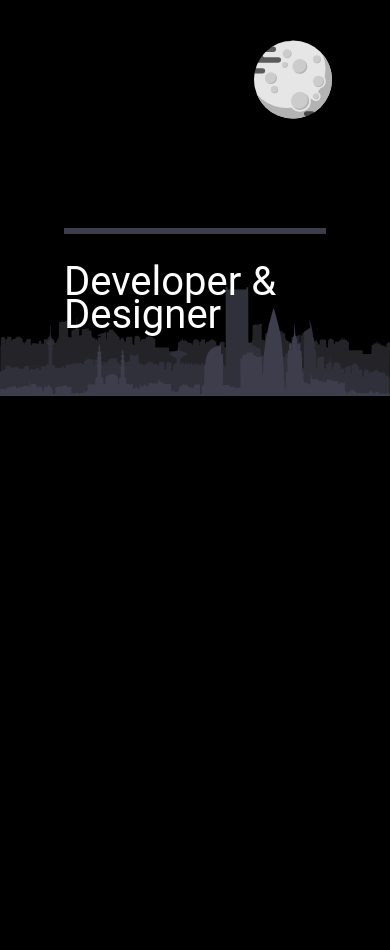
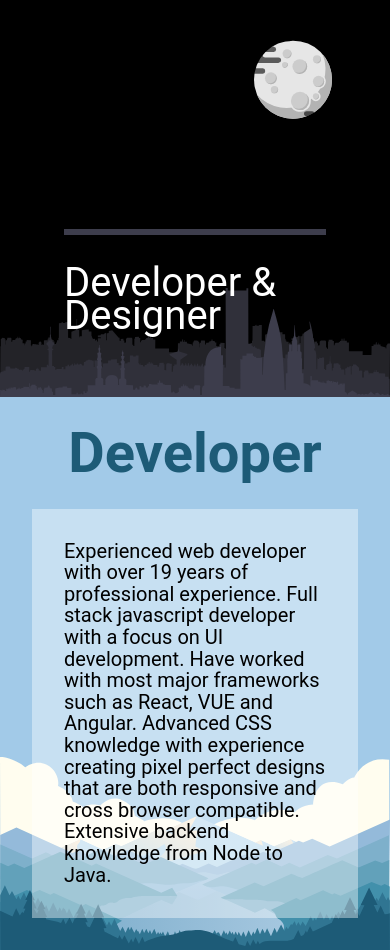
Before and after one commit to pbn04001/pete-nelson-web, a Vue app: page / in a window 390 px wide. Before the commit the page ends 844 px from the top, so only its background shows below. Built offline with nearby package versions, Linux system fonts and the light colour scheme.

Commit message:
Switch between responsive and non responsive almost done

```diff
--- a/package.json
+++ b/package.json
@@ -9,6 +9,7 @@
   },
   "dependencies": {
     "animejs": "^3.0.1",
+    "debounce": "^1.2.0",
     "modernizr": "^3.7.0",
     "register-service-worker": "^1.5.2",
     "vue": "^2.6.6",
--- a/src/components/HomeScroll.vue
+++ b/src/components/HomeScroll.vue
@@ -7,10 +7,11 @@
 
 <script>
 import { mapState } from 'vuex';
+import debounce from 'debounce';
 import { SCREEN_SIZE, getScreenSizeMax } from '@/utils/sizes';
 // Sections
-import IntroSection from './sections/IntroSection.vue';
-import MountainsSection from './sections/MountainsSection.vue';
+import IntroSection from './sections/intro/IntroSection.vue';
+import MountainsSection from './sections/mountains/MountainsSection.vue';
 
 export default {
   name: 'HomeScrollCustom',
@@ -43,7 +44,8 @@ export default {
     },
   },
   created() {
-    if (!this.isMobile()) {
+    this.isMobile = this.getIsMobile();
+    if (!this.isMobile) {
       // Preventing scrolling until first animating is complete
       window.scrollTo(0, 0);
       document.body.style.overflow = 'hidden';
@@ -55,10 +57,10 @@ export default {
       this.$refs.introSection,
       this.$refs.mountainSection,
     ];
-    if (!this.isMobile()) {
+    if (!this.isMobile) {
       this.calculatePositions();
       this.sections.forEach((section, index) => {
-        this.sections[index].reset();
+        this.sections[index].reset(false);
       });
       this.setHash();
       this.sections[this.currentSection].load()
@@ -74,8 +76,8 @@ export default {
     window.removeEventListener('resize', this.onResize);
   },
   methods: {
-    isMobile() {
-      return true; //window.innerWidth < getScreenSizeMax(SCREEN_SIZE.SM);
+    getIsMobile() {
+      return window.innerWidth < getScreenSizeMax(SCREEN_SIZE.SM);
     },
     getCurrentSection(section) {
       if (this.sections) {
@@ -87,10 +89,23 @@ export default {
       return 0;
     },
     onResize() {
+      const isMobile = this.getIsMobile();
       this.viewHeight = this.getViewHeight();
+      if (!isMobile) {
+        this.calculatePositions();
+        debounce(this.resetNoVisibleSections(), 200);
+      } else if (!this.isMobile) { // Only run once when first viewing mobile
+        this.$refs.pageScroll.style.height = 'auto';
+        this.sections.forEach((section, index) => {
+          this.sections[index].reset();
+        });
+      }
+      this.isMobile = isMobile;
+    },
+    resetNoVisibleSections() {
       this.sections.forEach((section, index) => {
         if (index !== this.currentSection) {
-          this.sections[index].reset();
+          this.sections[index].reset(false);
         }
       });
     },
--- a/src/components/sections/IntroSection.vue
+++ b/src/components/sections/intro/IntroSection.vue
@@ -1,7 +1,7 @@
 <template>
   <div ref="section" class="section intro">
     <div ref="introCard" class="intro__card">
-      <PeteNelson ref="peteNelson" class="intro__pete-nelson"/>
+      <h1><PeteNelson ref="peteNelson" class="intro__pete-nelson"/></h1>
       <div ref="introCardSub" class="intro__card_sub">
         <hr class="intro__card_bar" />
         <span class="intro__card_text">Developer & Designer</span>
@@ -77,15 +77,15 @@ export default {
     getHash() {
       return 'intro';
     },
-    reset() {
+    reset(visible = true) {
       this.visible = false;
-      this.$refs.introCard.style.transform = `translateX(${this.introCardOffScreen()}px)`;
-      this.$refs.skyLine1.style.transform = `translateY(${this.skyLine1OffScreen()}px)`;
-      this.$refs.skyLine2.style.transform = `translateY(${this.skyLine2OffScreen()}px)`;
-      this.$refs.skyLine3.style.transform = `translateY(${this.skyLine3OffScreen()}px)`;
-      this.$refs.moon.style.transform = `translateY(${this.moonOffScreen()}px)`;
-      this.$refs.cloud1.style.transform = `translateY(${this.cloud1OffScreen()}px)`;
-      this.$refs.cloud2.style.transform = `translateY(${this.cloud2OffScreen()}px)`;
+      this.$refs.introCard.style.transform = `translateX(${visible ? 0 : this.introCardOffScreen()}px)`;
+      this.$refs.skyLine1.style.transform = `translateY(${visible ? 0 : this.skyLine1OffScreen()}px)`;
+      this.$refs.skyLine2.style.transform = `translateY(${visible ? 0 : this.skyLine2OffScreen()}px)`;
+      this.$refs.skyLine3.style.transform = `translateY(${visible ? 0 : this.skyLine3OffScreen()}px)`;
+      this.$refs.moon.style.transform = `translateY(${visible ? 0 : this.moonOffScreen()}px)`;
+      this.$refs.cloud1.style.transform = `translateY(${visible ? 0 : this.cloud1OffScreen()}px)`;
+      this.$refs.cloud2.style.transform = `translateY(${visible ? 0 : this.cloud2OffScreen()}px)`;
     },
     showAnimated(offset, firstLoad) {
       this.visible = true;
--- a/src/components/sections/MountainsSection.vue
+++ b/src/components/sections/mountains/MountainsSection.vue
@@ -1,5 +1,14 @@
 <template>
   <div ref="section" class="section mountains">
+    <div ref="card" class="mountains__card">
+      <h1 class="mountains__title" >Developer</h1>
+      <div ref="cardSub" class="mountains__card_sub">
+        Experienced web developer with over 19 years of professional experience.  Full stack javascript developer
+        with a focus on UI development.  Have worked with most major frameworks such as React, VUE and Angular.
+        Advanced CSS knowledge with experience creating pixel perfect designs that are both responsive and cross browser compatible.
+        Extensive backend knowledge from Node to Java.
+      </div>
+    </div>
     <Mountains1 ref="mountains1" class="mountains__mountains mountains__mountains--1" />
     <Mountains2 ref="mountains2" class="mountains__mountains mountains__mountains--2" />
     <Clouds ref="clouds" class="mountains__clouds" />
@@ -54,18 +63,26 @@ export default {
     getHash() {
       return 'developer';
     },
-    reset() {
+    reset(visible = true) {
       this.visible = false;
 
-      this.$refs.mountains1.style.transform = `translateY(${this.mountains1Offscreen()}px)`;
-      this.$refs.mountains2.style.transform = `translateY(${this.mountains2Offscreen()}px)`;
-      this.$refs.clouds.style.transform = `translateY(${this.cloudsOffscreen()}px)`;
+      this.$refs.card.style.transform = `translateY(${visible ? 0 : this.cardOffScreen()}px)`;
+      this.$refs.mountains1.style.transform = `translateY(${visible ? 0 : this.mountains1Offscreen()}px)`;
+      this.$refs.mountains2.style.transform = `translateY(${visible ? 0 : this.mountains2Offscreen()}px)`;
+      this.$refs.clouds.style.transform = `translateY(${visible ? 0 : this.cloudsOffscreen()}px)`;
     },
     showAnimated(offset) {
       this.visible = true;
       this.showing = true;
       document.body.classList.add('body--mountains');
       this.$refs.section.style.zIndex = '100';
+
+      anime({
+        targets: this.$refs.card,
+        translateY: 0,
+        easing: 'easeOutSine',
+        duration: 700,
+      });
 
       anime({
         targets: this.$refs.clouds,
@@ -97,6 +114,13 @@ export default {
       this.visible = false;
       document.body.classList.remove('body--mountains');
       this.$refs.section.style.zIndex = '0';
+
+      anime({
+        targets: this.$refs.card,
+        translateY: this.cardOffScreen(),
+        easing: 'easeOutSine',
+        duration: 700,
+      });
 
       anime({
         targets: this.$refs.clouds,
@@ -141,6 +165,9 @@ export default {
     cloudsOffscreen() {
       return this.$refs.clouds.clientHeight;
     },
+    cardOffScreen() {
+      return -1 * (this.$refs.card.clientHeight + 100);
+    },
     mountains1Movement(offset) {
       return offset * (this.viewHeight / 30);
     },
@@ -151,32 +178,6 @@ export default {
 };
 </script>
 
-<!-- Add "scoped" attribute to limit CSS to this component only -->
-
 <style scoped lang="scss">
-  @import "@/styles/_globals.scss";
-  .mountains {
-    &__mountains {
-      position: absolute;
-      width: 100%;
-      bottom: -6vw;
-      left: 0;
-
-      &--1 {
-        z-index: 3
-      }
-      &--2 {
-        z-index: 2;
-      }
-    }
-
-    &__clouds {
-      z-index: 1;
-      position: absolute;
-      width: 100%;
-      bottom: -6vw;
-      left: 0;
-      opacity: 0;
-    }
-  }
+  @import "./mountainsSection.scss";
 </style>
--- /dev/null
+++ b/src/components/sections/mountains/mountainsSection.scss
@@ -0,0 +1,61 @@
+@import "@/styles/_globals.scss";
+.mountains {
+  background-color: $light-blue;
+
+  &__card {
+    position: relative;
+    z-index: 20;
+    display: flex;
+    justify-content: center;
+    flex-wrap: wrap;
+
+    &_sub {
+      @include font-delta;
+      color: $black;
+      background-color: $transparent-white;
+      padding: $spacing-unit-x4;
+      margin: $spacing-unit-x4;
+    }
+  }
+  &__title {
+    color: $dark-teal;
+    display: block;
+    width: 100%;
+    flex: 0 0 100%;
+    text-align: center;
+    margin: $spacing-unit-x4 0 0 0;
+  }
+  &__mountains {
+    position: absolute;
+    width: 100%;
+    bottom: -6vw;
+    left: 0;
+
+    &--1 {
+      z-index: 3
+    }
+    &--2 {
+      z-index: 2;
+    }
+  }
+
+  &__clouds {
+    z-index: 1;
+    position: absolute;
+    width: 100%;
+    bottom: -6vw;
+    left: 0;
+    opacity: 1;
+  }
+}
+
+@media (min-width: $breakpoint-sm) {
+  .mountains {
+    background-color: transparent;
+
+    &__clouds {
+      opacity: 0;
+    }
+  }
+
+}
--- a/src/styles/_colors.scss
+++ b/src/styles/_colors.scss
@@ -1,7 +1,10 @@
 $white: rgb(255, 255, 255);
+$transparent-white: rgba(255, 255, 255, 0.4);
 $black: rgb(0, 0, 0);
 $light-gray: rgb(230, 230, 230);
 
 $dark-blue: rgb(61, 61, 76);
 
 $light-blue: rgb(162, 202, 232);
+
+$dark-teal: rgb(29, 91, 119);
--- a/src/styles/_typography.scss
+++ b/src/styles/_typography.scss
@@ -1,7 +1,7 @@
 
 @mixin font-alpha {
-  font-size: 3rem;
-  line-height: 2.5rem;
+  font-size: 3.5rem;
+  line-height: 3rem;
 }
 
 @mixin font-beta {
@@ -15,11 +15,19 @@
 }
 
 @mixin font-delta {
-  font-size: 1.5rem;
-  line-height: 1.25rem;
+  font-size: 1.25rem;
+  line-height: 1.35rem;
 }
 
 @mixin font-epsilon {
   font-size: 1rem;
   line-height: 1rem;
 }
+
+h1 {
+  @include font-alpha;
+}
+
+h2 {
+  @include font-gamma;
+}
```
Also changed, not shown: src/assets/images/pete_nelson.svg, src/components/sections/intro/introSection.scss (renamed from src/components/sections/introSection.scss), 1 other file (tests, documents, lock files or other folders).
